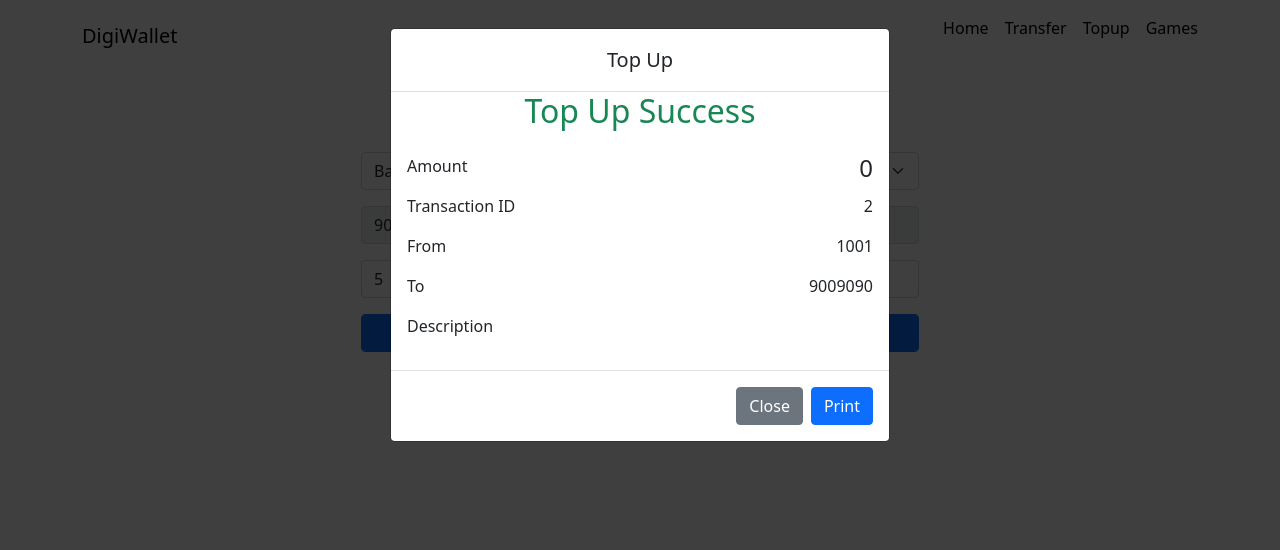
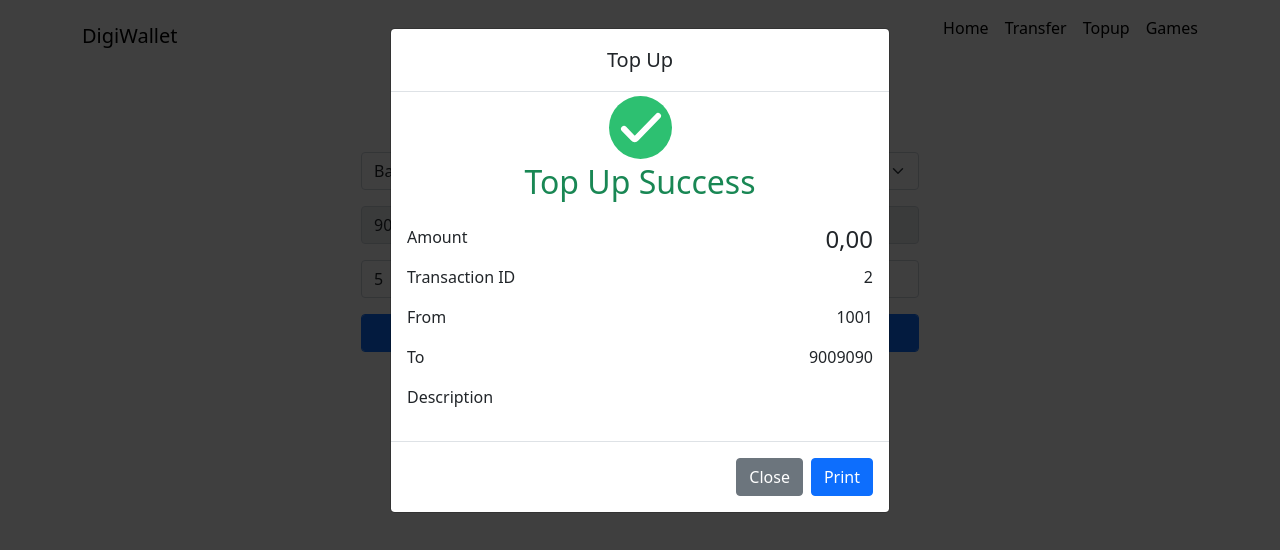
Before and after one commit to arifdarma/wallet_react, a React (Create React App) app: page /topup in a window 1280 px wide. Both pictures are taken after typing "5" into the empty fields and a click on the input "Top Up". Shown: the top 550 px of the page. Built offline with nearby package versions, Linux system fonts and the light colour scheme; no server answers.

Commit message:
refactor: add check icon when success

```diff
--- a/src/Components/ModalResponse.js
+++ b/src/Components/ModalResponse.js
@@ -4,6 +4,13 @@ function ModalResponse(props) {
   const {
     status, modalHeader, dataModal, error,
   } = props;
+  const getBalance = (balance) => {
+    const formatter = new Intl.NumberFormat('id-ID', {
+      style: 'currency',
+      currency: 'IDR',
+    });
+    return formatter.format(balance).replace('Rp', '');
+  };
   return (
     <div>
       {
@@ -23,6 +30,12 @@ function ModalResponse(props) {
                           <div className="modal-header" style={{ justifyContent: 'center' }}>
                             <h5 className="modal-title" id="staticBackdropLabel">{modalHeader.type}</h5>
                           </div>
+                          <div className="my-1" style={{ textAlign: 'center' }}>
+                            <svg width="63" height="63" viewBox="0 0 63 63" fill="none" xmlns="http://www.w3.org/2000/svg">
+                              <circle cx="31.5" cy="31.5" r="31.5" fill="#2DC071" />
+                              <path d="M49 20L27.1563 42.5199C26.3706 43.33 25.0708 43.33 24.2851 42.5199L15 32.9474" stroke="white" strokeWidth="6" strokeLinecap="round" />
+                            </svg>
+                          </div>
                           <h2 className="text-success" style={{ textAlign: 'center' }}>{modalHeader.message}</h2>
                           <div className="modal-body" style={{ textAlign: 'left' }}>
                             <div className="row justify-content-between">
@@ -30,7 +43,7 @@ function ModalResponse(props) {
                                 <p>Amount</p>
                               </div>
                               <div className="col-6" style={{ textAlign: 'right' }}>
-                                <h4>{dataModal.amount}</h4>
+                                <h4>{getBalance(dataModal.amount)}</h4>
                               </div>
                             </div>
                             <div className="row justify-content-between">
```
